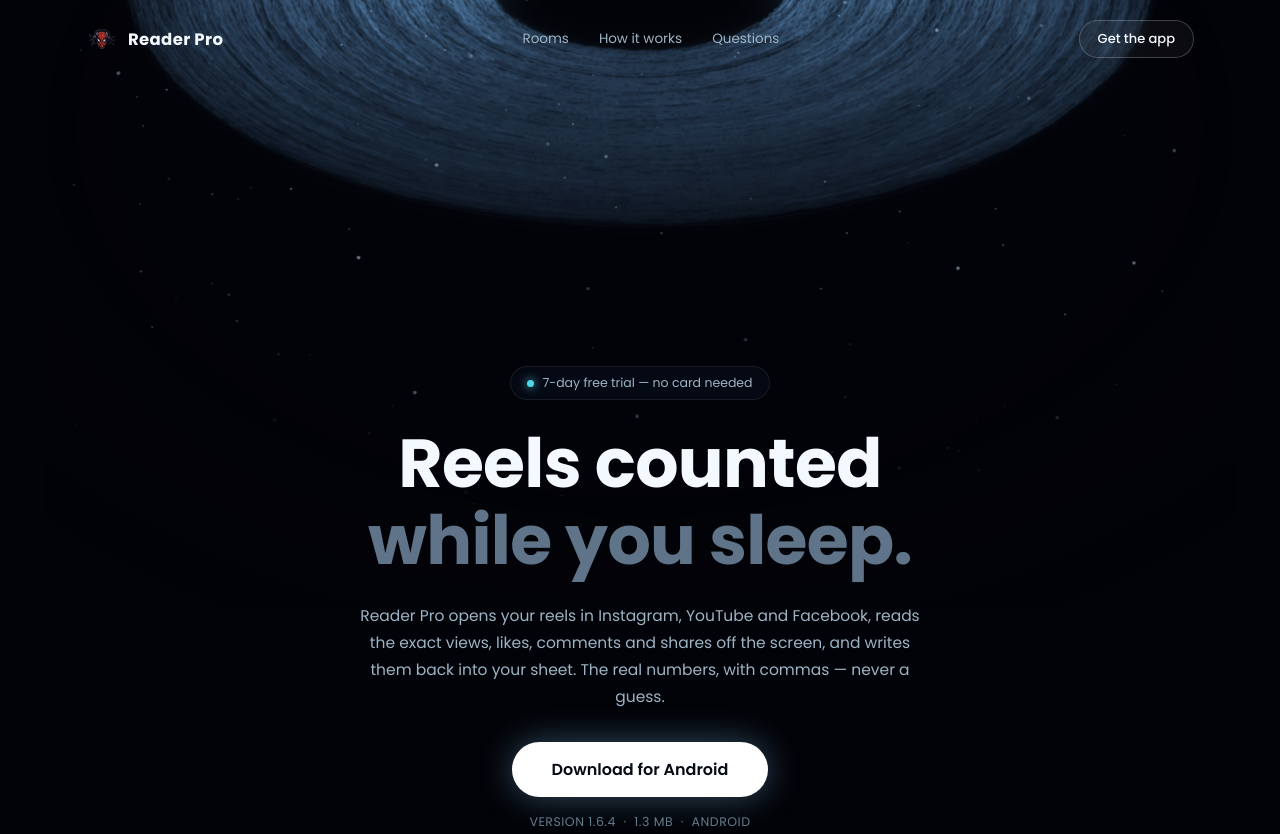
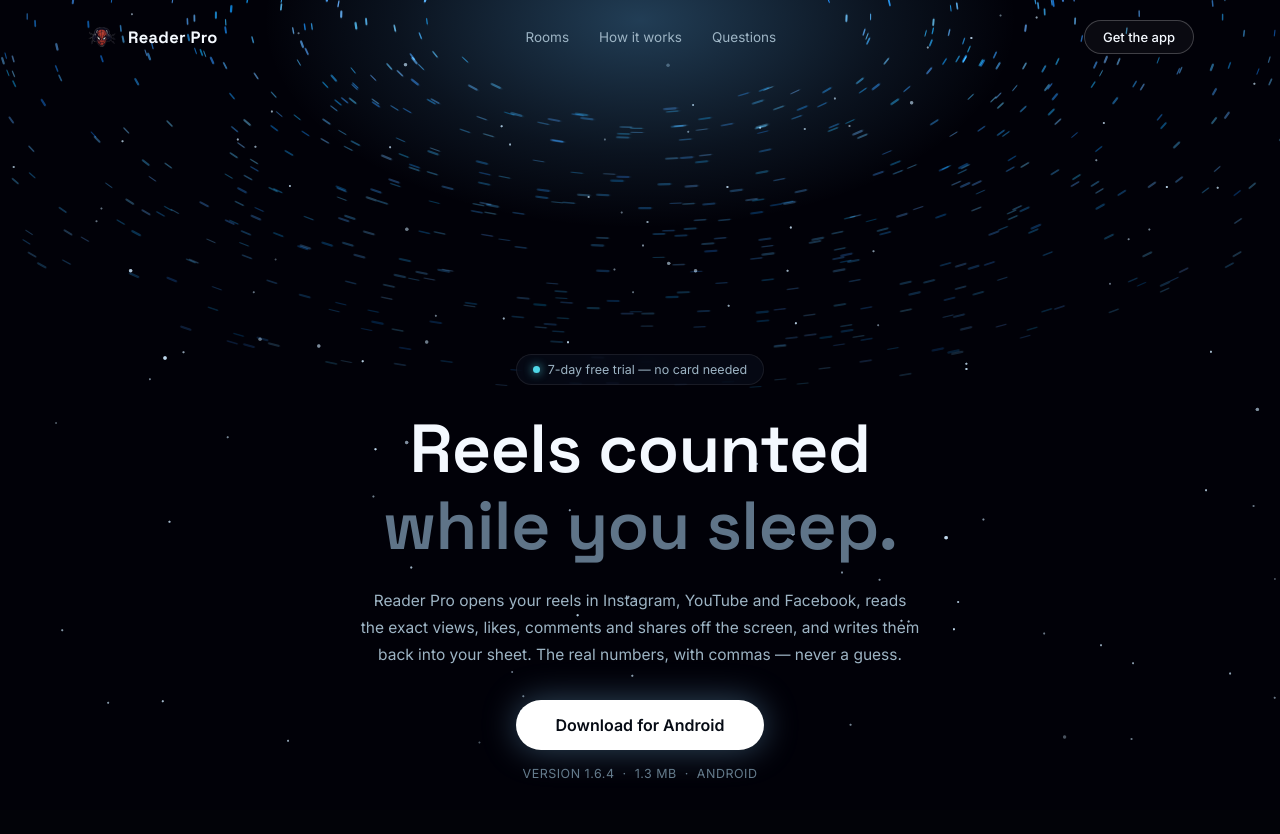
Before and after one commit to sheikh-ahmad-am/portfolio, a plain HTML site: page reader-pro.html in a window 1280 px wide. Shown: the top 834 px of the page. Drawn offline with Linux system fonts and the light colour scheme; animation ran at ten frames a second.

Commit message:
Add files via upload

```diff
--- a/reader-pro.html
+++ b/reader-pro.html
@@ -5,25 +5,28 @@
 <meta name="viewport" content="width=device-width, initial-scale=1">
 <title>Reader Pro — Reel Counting System</title>
 <meta name="description" content="Reader Pro counts your Instagram Reels, YouTube Shorts and Facebook Reels from your own Google Sheets. Views, Likes, Comments, Shares — exact numbers, no hand typing.">
-<link href="https://fonts.googleapis.com/css2?family=Poppins:wght@400;500;600;700&display=swap" rel="stylesheet">
+<link href="https://fonts.googleapis.com/css2?family=Space+Grotesk:wght@500;600;700&family=Inter:wght@400;500;600&display=swap" rel="stylesheet">
 <style>
   :root{ --ink:#f4f9ff; --dim:#9db4c4; --faint:#647b8c; --line:rgba(255,255,255,.08); }
   *{box-sizing:border-box; margin:0; padding:0;}
   html{scroll-behavior:smooth;}
-  body{background:#020308; color:var(--ink); font-family:'Poppins',Arial,sans-serif; overflow-x:hidden;}
+  body{background:#020308; color:var(--ink); font-family:'Inter',Arial,sans-serif; overflow-x:hidden;}
   /* ------- hero stage ------- */
-  .stage{position:relative; text-align:center; padding:0 20px 30px; overflow:hidden;}
-  .vortex{position:absolute; left:50%; top:-215px; width:min(1180px,165vw); transform:translateX(-50%);
-    pointer-events:none; animation:drift 16s ease-in-out infinite alternate;
-    -webkit-mask-image:radial-gradient(ellipse 72% 68% at 50% 42%, #000 55%, transparent 98%);
-            mask-image:radial-gradient(ellipse 72% 68% at 50% 42%, #000 55%, transparent 98%);}
-  @keyframes drift{from{transform:translateX(-50%) scale(1)} to{transform:translateX(-50%) scale(1.045)}}
-  @media (prefers-reduced-motion: reduce){ .vortex{animation:none} html{scroll-behavior:auto} }
+  .stage{position:relative; text-align:center; padding:0 20px 34px; overflow:hidden;}
+  #vortex{position:absolute; left:0; top:0; width:100%; height:100%; pointer-events:none;}
+  .bloom{position:absolute; left:50%; top:-190px; width:760px; height:420px; transform:translateX(-50%);
+    background:radial-gradient(ellipse at center, rgba(96,178,235,.34), rgba(96,178,235,.10) 45%, transparent 70%);
+    pointer-events:none;}
+  /* ------- entrance (staggered, like the reference) ------- */
+  @keyframes rise{from{opacity:0; transform:translateY(16px)} to{opacity:1; transform:translateY(0)}}
+  .rise{opacity:0; animation:rise .95s cubic-bezier(.22,.7,.3,1) forwards;}
+  .d1{animation-delay:.10s} .d2{animation-delay:.28s} .d3{animation-delay:.46s} .d4{animation-delay:.64s} .d5{animation-delay:.82s}
+  @media (prefers-reduced-motion: reduce){ .rise{animation:none; opacity:1} html{scroll-behavior:auto} }
   /* ------- nav ------- */
   nav{position:relative; z-index:3; max-width:1120px; margin:0 auto; padding:20px 6px 0;
     display:flex; align-items:center; gap:10px;}
   nav img{width:32px; height:32px; border-radius:50%;}
-  .brand{font-weight:700; font-size:16.5px; letter-spacing:.02em;}
+  .brand{font-family:'Space Grotesk',sans-serif; font-weight:700; font-size:16.5px; letter-spacing:.02em;}
   .links{margin:0 auto; display:flex; gap:30px;}
   .links a{color:var(--dim); text-decoration:none; font-size:13.5px;}
   .links a:hover{color:var(--ink);}
@@ -32,12 +35,12 @@
   .nav-btn:hover{background:rgba(255,255,255,.12);}
   @media (max-width:640px){ .links{display:none} .nav-btn{margin-left:auto} }
   /* ------- hero copy ------- */
-  .hero{position:relative; z-index:2; padding-top:308px;}
-  @media (max-width:640px){ .hero{padding-top:196px} .vortex{top:-120px} }
+  .hero{position:relative; z-index:2; padding-top:300px;}
+  @media (max-width:640px){ .hero{padding-top:188px} }
   .badge{display:inline-flex; align-items:center; gap:8px; font-size:12.5px; color:var(--dim);
     border:1px solid var(--line); background:rgba(10,16,30,.55); padding:7px 16px; border-radius:999px; backdrop-filter:blur(6px);}
   .badge .dot{width:7px; height:7px; border-radius:50%; background:#4fd8e8; box-shadow:0 0 10px #4fd8e8;}
-  h1{font-size:clamp(40px,7.4vw,68px); font-weight:700; line-height:1.13; letter-spacing:-.01em; margin-top:26px;}
+  h1{font-family:'Space Grotesk',sans-serif; font-size:clamp(40px,7.4vw,68px); font-weight:600; line-height:1.13; letter-spacing:-.01em; margin-top:26px;}
   h1 .dim{color:#5f7488;}
   .sub{color:var(--dim); font-size:15.5px; line-height:1.75; max-width:560px; margin:22px auto 0;}
   .cta{display:inline-block; margin-top:32px; background:#fff; color:#060b14; font-weight:600; font-size:16px;
@@ -48,7 +51,7 @@
   /* ------- sections ------- */
   .wrap{max-width:700px; margin:0 auto; padding:0 20px;}
   section{padding:74px 0 6px; text-align:center;}
-  section h2{font-size:27px; font-weight:600;}
+  section h2{font-family:'Space Grotesk',sans-serif; font-size:27px; font-weight:600;}
   section h2 .dim{color:#5f7488;}
   .rule{width:44px; height:1px; background:rgba(255,255,255,.25); margin:20px auto 0;}
   .rooms{margin-top:34px; text-align:left;}
@@ -71,7 +74,7 @@
   .qa p{color:var(--dim); font-size:14px; line-height:1.7; margin-top:4px;}
   /* ------- close ------- */
   .close{text-align:center; padding:84px 20px 8px;}
-  .close .big{font-size:25px; font-weight:600;}
+  .close .big{font-family:'Space Grotesk',sans-serif; font-size:25px; font-weight:600;}
   .close p{color:var(--dim); font-size:14px; margin-top:10px;}
   .wa{display:inline-block; margin-top:18px; color:#4fd8e8; text-decoration:none; font-size:14.5px; font-weight:500;}
   footer{text-align:center; color:var(--faint); font-size:12.5px; line-height:1.8; padding:56px 20px 34px;}
@@ -80,8 +83,9 @@
 <body>
 
 <div class="stage">
-  <img class="vortex" src="https://sheikh-ahmad-am.github.io/portfolio/vortex.png" alt="">
-  <nav>
+  <canvas id="vortex"></canvas>
+  <div class="bloom"></div>
+  <nav class="rise d1">
     <img src="https://sheikh-ahmad-am.github.io/portfolio/readerpro-logo.png" alt="Reader Pro logo">
     <div class="brand">Reader Pro</div>
     <div class="links">
@@ -93,11 +97,13 @@
   </nav>
 
   <div class="hero">
-    <div class="badge"><span class="dot"></span> 7-day free trial — no card needed</div>
-    <h1>Reels counted<br><span class="dim">while you sleep.</span></h1>
-    <p class="sub">Reader Pro opens your reels in Instagram, YouTube and Facebook, reads the exact views, likes, comments and shares off the screen, and writes them back into your sheet. The real numbers, with commas — never a guess.</p>
-    <a class="cta" href="https://github.com/sheikh-ahmad-am/reader-pro/releases/latest/download/ReaderPro.apk">Download for Android</a>
-    <div class="meta">VERSION 1.6.4 &nbsp;·&nbsp; 1.3 MB &nbsp;·&nbsp; ANDROID</div>
+    <div class="badge rise d2"><span class="dot"></span> 7-day free trial — no card needed</div>
+    <h1 class="rise d3">Reels counted<br><span class="dim">while you sleep.</span></h1>
+    <p class="sub rise d4">Reader Pro opens your reels in Instagram, YouTube and Facebook, reads the exact views, likes, comments and shares off the screen, and writes them back into your sheet. The real numbers, with commas — never a guess.</p>
+    <div class="rise d5">
+      <a class="cta" href="https://github.com/sheikh-ahmad-am/reader-pro/releases/latest/download/ReaderPro.apk">Download for Android</a>
+      <div class="meta">VERSION 1.6.4 &nbsp;·&nbsp; 1.3 MB &nbsp;·&nbsp; ANDROID</div>
+    </div>
   </div>
 </div>
 
@@ -147,5 +153,91 @@
   This page always carries the latest version.
 </footer>
 
+<script>
+(function(){
+  var canvas = document.getElementById('vortex');
+  var ctx = canvas.getContext('2d');
+  var stage = canvas.parentElement;
+  var W = 0, H = 0, CX = 0, CY = 0, running = true;
+  var DPR = Math.min(window.devicePixelRatio || 1, 1.5);
+  var SQUASH = 0.48;                 /* ring tilt, matched to the reference */
+  var N = 1150;                      /* streak particles */
+  var parts = [], stars = [];
+  var reduceMotion = window.matchMedia('(prefers-reduced-motion: reduce)').matches;
+
+  function make(){
+    parts = [];
+    for (var i = 0; i < N; i++){
+      var t = Math.pow(Math.random(), 0.8);
+      parts.push({
+        r: 0.145 + 0.475 * t,                       /* orbit radius, fraction of W */
+        a: Math.random() * Math.PI * 2,
+        w: 1 + Math.random() * 1.3,                 /* line width */
+        hue: 198 + Math.random() * 14,              /* blue-cyan band */
+        li: 52 + Math.random() * 20,
+        seed: Math.random() * 1000
+      });
+    }
+    stars = [];
+    for (var j = 0; j < 110; j++){
+      stars.push({ x: Math.random(), y: Math.random() * 0.92, r: Math.random() < 0.85 ? 1 : 1.7,
+                   a: 0.25 + Math.random() * 0.55 });
+    }
+  }
+  function resize(){
+    W = stage.clientWidth; H = stage.clientHeight;
+    canvas.width = W * DPR; canvas.height = H * DPR;
+    canvas.style.width = W + 'px'; canvas.style.height = H + 'px';
+    ctx.setTransform(DPR, 0, 0, DPR, 0, 0);
+    CX = W / 2; CY = H * 0.02;                       /* core sits at the top edge */
+    ctx.fillStyle = '#020308'; ctx.fillRect(0, 0, W, H);
+  }
+  function angFactor(a){                             /* top of the ring burns brightest */
+    var s = Math.sin(a);
+    return 0.20 + 0.80 * Math.pow((1 - s) / 2, 1.3);
+  }
+  function frame(now){
+    if (!running){ requestAnimationFrame(frame); return; }
+    /* silk trails: fade, don't clear */
+    ctx.globalCompositeOperation = 'source-over';
+    ctx.fillStyle = 'rgba(2,3,8,0.30)';
+    ctx.fillRect(0, 0, W, H);
+    /* stars */
+    ctx.fillStyle = '#cfeaff';
+    for (var j = 0; j < stars.length; j++){
+      var st = stars[j];
+      ctx.globalAlpha = st.a * (0.75 + 0.25 * Math.sin(now / 1600 + st.x * 40));
+      ctx.beginPath(); ctx.arc(st.x * W, st.y * H, st.r, 0, 6.2832); ctx.fill();
+    }
+    ctx.globalAlpha = 1;
+    /* vortex streaks */
+    ctx.globalCompositeOperation = 'lighter';
+    ctx.lineCap = 'round';
+    var dt = 16.7;
+    for (var i = 0; i < parts.length; i++){
+      var p = parts[i];
+      var speed = 0.055 * Math.pow(0.30 / p.r, 1.5);      /* Kepler: inner orbits faster */
+      var da = speed * (dt / 1000) * (reduceMotion ? 0 : 1);
+      var a0 = p.a, a1 = p.a + da;
+      var trail = 0.028 * (0.30 / p.r);                    /* streak length */
+      var x0 = CX + Math.cos(a0 - trail) * p.r * W;
+      var y0 = CY + Math.sin(a0 - trail) * p.r * W * SQUASH;
+      var x1 = CX + Math.cos(a1) * p.r * W;
+      var y1 = CY + Math.sin(a1) * p.r * W * SQUASH;
+      var bright = angFactor(a1) * (1.05 - (p.r - 0.145) / 0.475 * 0.55);
+      if (bright <= 0.03){ p.a = a1; continue; }
+      ctx.strokeStyle = 'hsla(' + p.hue + ',95%,' + p.li + '%,' + (0.5 * bright) + ')';
+      ctx.lineWidth = p.w;
+      ctx.beginPath(); ctx.moveTo(x0, y0); ctx.lineTo(x1, y1); ctx.stroke();
+      p.a = a1;
+    }
+    ctx.globalCompositeOperation = 'source-over';
+    if (!reduceMotion) requestAnimationFrame(frame);
+  }
+  document.addEventListener('visibilitychange', function(){ running = !document.hidden; });
+  window.addEventListener('resize', resize);
+  make(); resize(); requestAnimationFrame(frame);
+})();
+</script>
 </body>
 </html>
```
